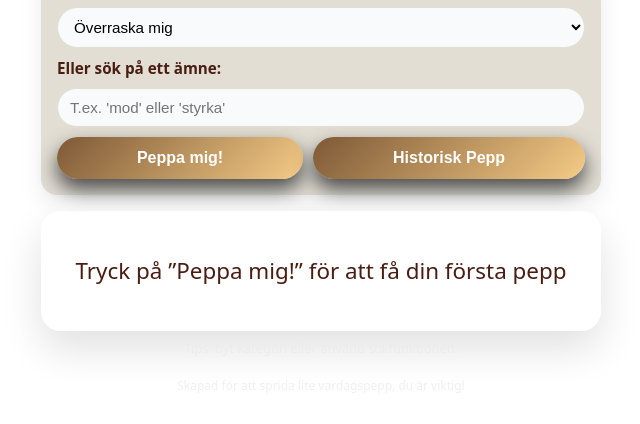
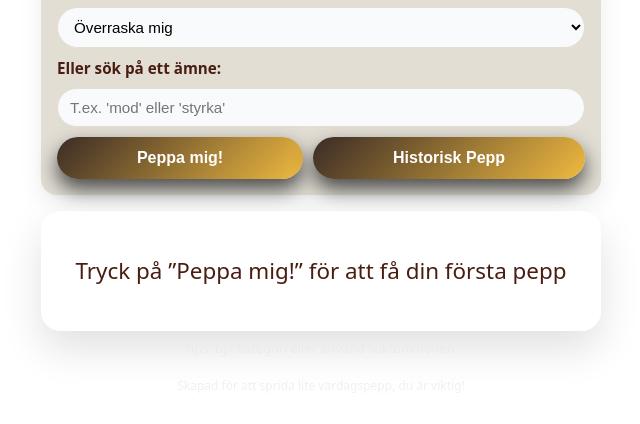
Before and after one commit to IRXited/Slutuppgift-Frontend, a website built with webpack: page index.html in a window 1280 px wide. Shown: the part 376-800 px from the top of the page, without its empty margins (319-959 px from the left). Built offline with nearby package versions, Linux system fonts and the light colour scheme; files whose address does not match are found by name.

Commit message:
uppdaterad kod 4 dec

```diff
--- a/css/style.css
+++ b/css/style.css
@@ -84,7 +84,7 @@ select:focus, input[type="text"]:focus {
   cursor: pointer;
   font-size: 1rem;
   font-weight: 600;
-  background: linear-gradient(135deg, #7e5936, #f5cb86);
+  background: linear-gradient(135deg, #3a2b26, #efba40);
   color: white;
   transition: transform 0.1s ease, box-shadow 0.1s ease;
   box-shadow: 0 10px 20px rgb(73, 73, 73);
@@ -96,24 +96,6 @@ select:focus, input[type="text"]:focus {
 }
 
 .controls button:active {
-  transform: translateY(0);
-  box-shadow: 0 6px 12px rgb(222, 136, 56);
-}
-
-/* Sekundär knappstil för API-knappen (för att skilja dem åt) */
-.secondary-button {
-  background: #fff;
-  color: #ff0028;
-  border: 2px solid #fb7185;
-  transition: transform 0.1s ease, box-shadow 0.1s ease;
-  box-shadow: 0 10px 20px rgb(73, 73, 73);
-}
-
-.secondary-button:hover {
-  transform: translateY(-1px);
-  box-shadow: 0 14px 25px rgb(98, 186, 181);
-}
-.secondary-button:active {
   transform: translateY(0);
   box-shadow: 0 6px 12px rgb(222, 136, 56);
 }
```
